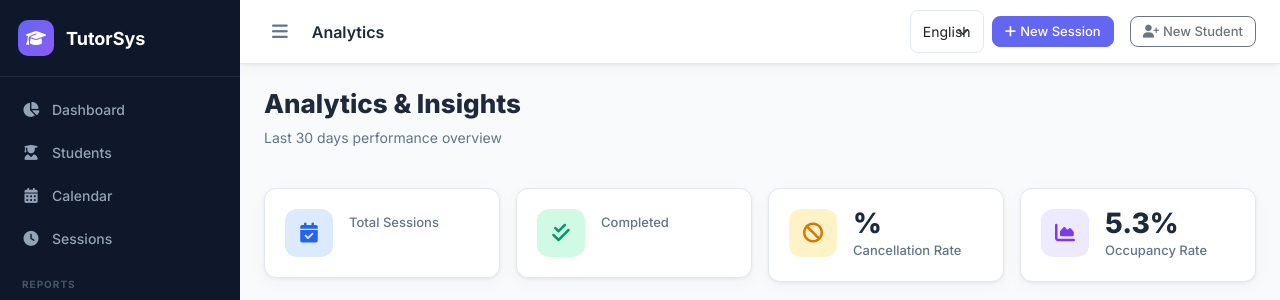
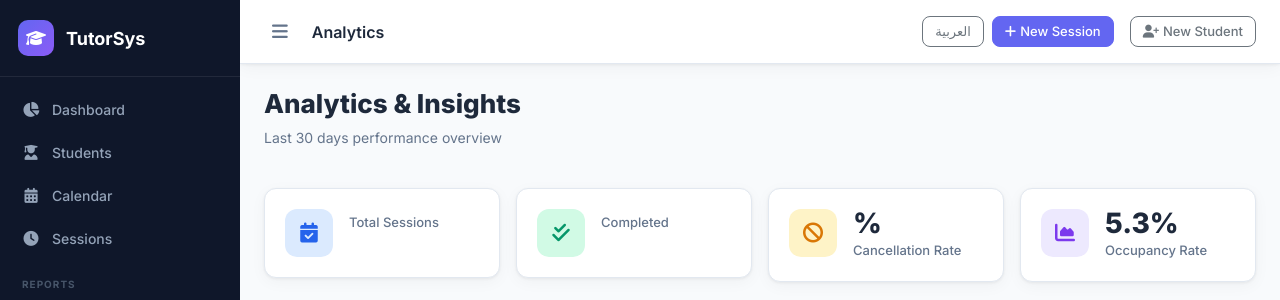
Before and after one commit to AhmedHashim04/TutorStud, a Django app: page /analytics/ in a window 1280 px wide. Shown: the top 300 px of the page. Run offline with Django 5.2, Linux system fonts and the light colour scheme; data comes from the database, SQL or seed files in the repository; data that the repository does not hold is empty.

Commit message:
make ara/eng buttom

```diff
--- a/templates/base.html
+++ b/templates/base.html
@@ -39,13 +39,14 @@
         <button class="sidebar-toggle" onclick="toggleSidebar()"><i class="fas fa-bars"></i></button>
         <div class="topbar-title">{% block page_title %}{% endblock %}</div>
         <div class="topbar-actions d-flex align-items-center gap-2">
-            <form action="{% url 'set_language' %}" method="post" class="d-inline-flex align-items-center">
+            <form action="{% url 'set_language' %}" method="post" class="d-inline-flex align-items-center gap-1">
                 {% csrf_token %}
                 <input type="hidden" name="next" value="{{ request.get_full_path }}">
-                <select name="language" class="form-select form-select-sm" onchange="this.form.submit()">
-                    <option value="en" {% if LANGUAGE_CODE == 'en' or LANGUAGE_CODE|slice:":2" == 'en' %}selected{% endif %}>English</option>
-                    <option value="ar" {% if LANGUAGE_CODE == 'ar' or LANGUAGE_CODE|slice:":2" == 'ar' %}selected{% endif %}>العربية</option>
-                </select>
+                {% if LANGUAGE_CODE == 'ar' or LANGUAGE_CODE|slice:":2" == 'ar' %}
+                <button type="submit" name="language" value="en" class="btn btn-sm btn-outline-secondary">English</button>
+                {% else %}
+                <button type="submit" name="language" value="ar" class="btn btn-sm btn-outline-secondary">العربية</button>
+                {% endif %}
             </form>
             <a href="{% url 'scheduler:session_create' %}?suggest=1" class="btn btn-primary btn-sm"><i class="fas fa-plus me-1"></i>{% trans "New Session" %}</a>
             <a href="{% url 'scheduler:student_create' %}" class="btn btn-outline-secondary btn-sm ms-2"><i class="fas fa-user-plus me-1"></i>{% trans "New Student" %}</a>
```
